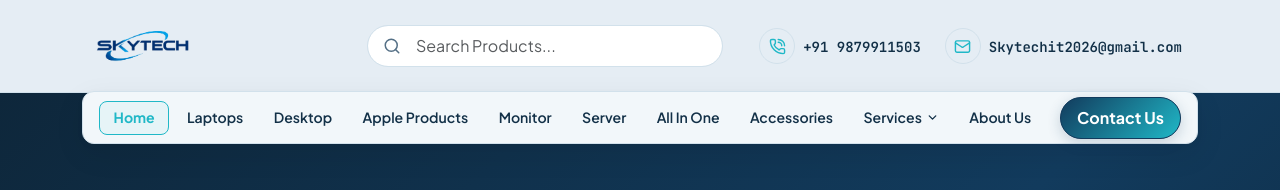
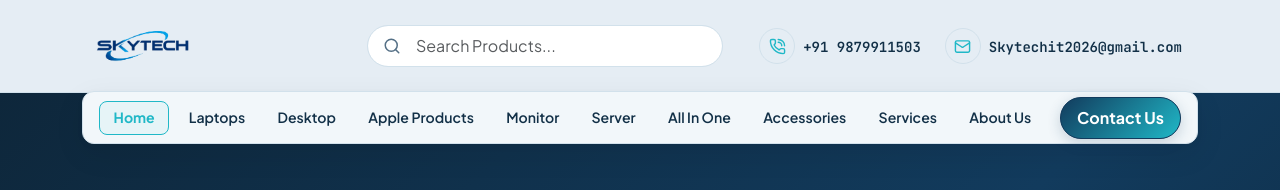
Before and after one commit to patelharshid/skytech-frontend, a React (Vite) app: page / in a window 1280 px wide. Shown: the top 190 px of the page. Built offline with nearby package versions, Linux system fonts and the light colour scheme; no server answers.

Commit message:
Update Navbar.jsx

```diff
--- a/src/components/Navbar.jsx
+++ b/src/components/Navbar.jsx
@@ -171,9 +171,7 @@ const Navbar = () => {
                     <a className="nav-link" href="#catalog">Accessories</a>
                   </li>
                   <li className="nav-item">
-                    <a className="nav-link d-inline-flex align-items-center gap-1" href="#services">
-                      Services <ChevronDown size={13} strokeWidth={2.5} />
-                    </a>
+                    <a className="nav-link" href="#services">Services</a>
                   </li>
                   <li className="nav-item">
                     <a className={`nav-link ${isAboutPage ? 'active about-nav-active' : ''}`} href="/about-us" aria-current={isAboutPage ? 'page' : undefined}>About Us</a>
```
